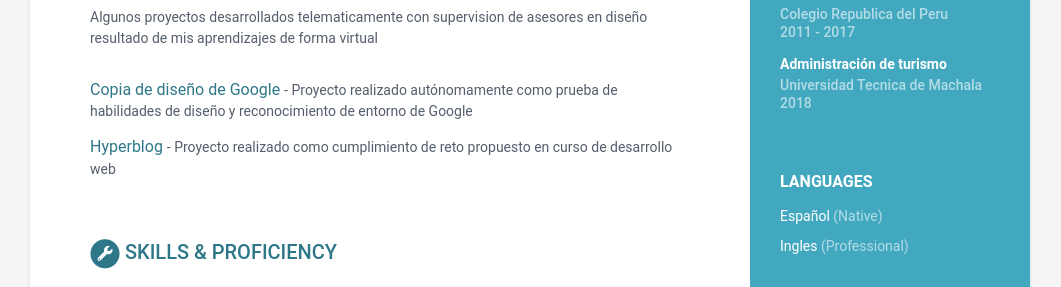
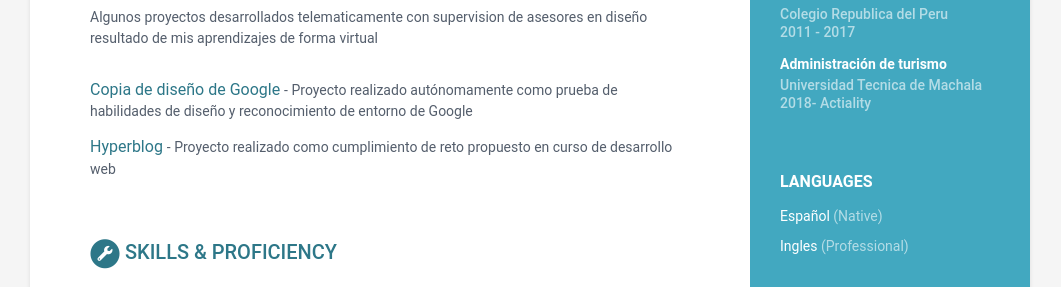
Before and after one commit to KevinC99/good-birch-4e19a, a Jekyll site: the page built from index.html, in a window 1280 px wide. Shown: the part 613-900 px from the top of the page, without its empty margins (110-1171 px from the left). Built offline with Jekyll 4.4.1, drawn with Linux system fonts in a browser that asks for light colours.

Commit message:
data.yml: updated time in education

```diff
--- a/_data/data.yml
+++ b/_data/data.yml
@@ -55,7 +55,7 @@ education:
     university: Colegio Republica del Peru
   - degree: Administración de turismo
     university: Universidad Tecnica de Machala
-    time: '2018'
+    time: 2018- Actiality
     details: >-
       Lorem ipsum dolor sit amet, consectetur adipiscing elit, sed do eiusmod
       tempor incididunt ut labore et dolore magna aliqua.
```
